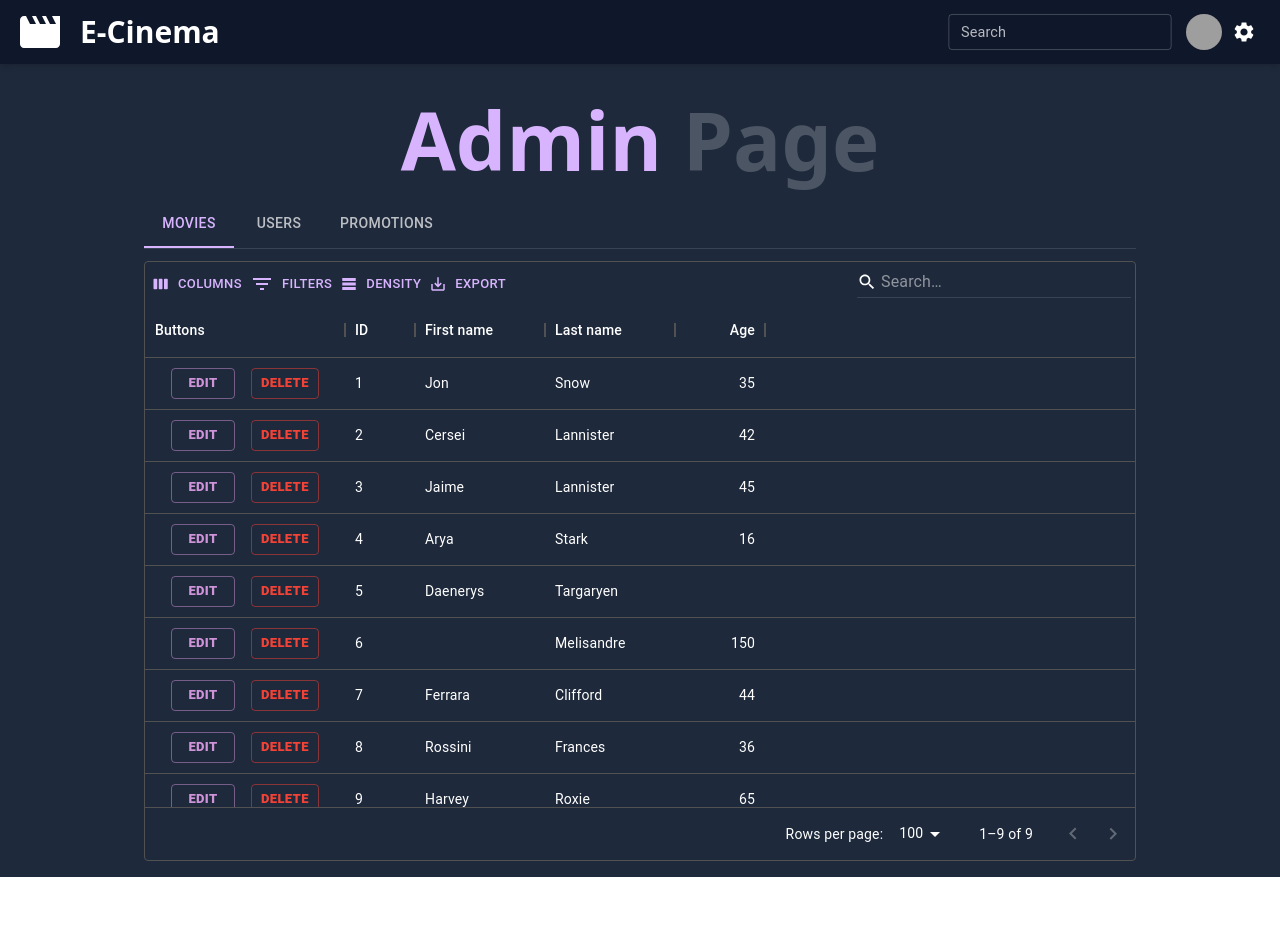
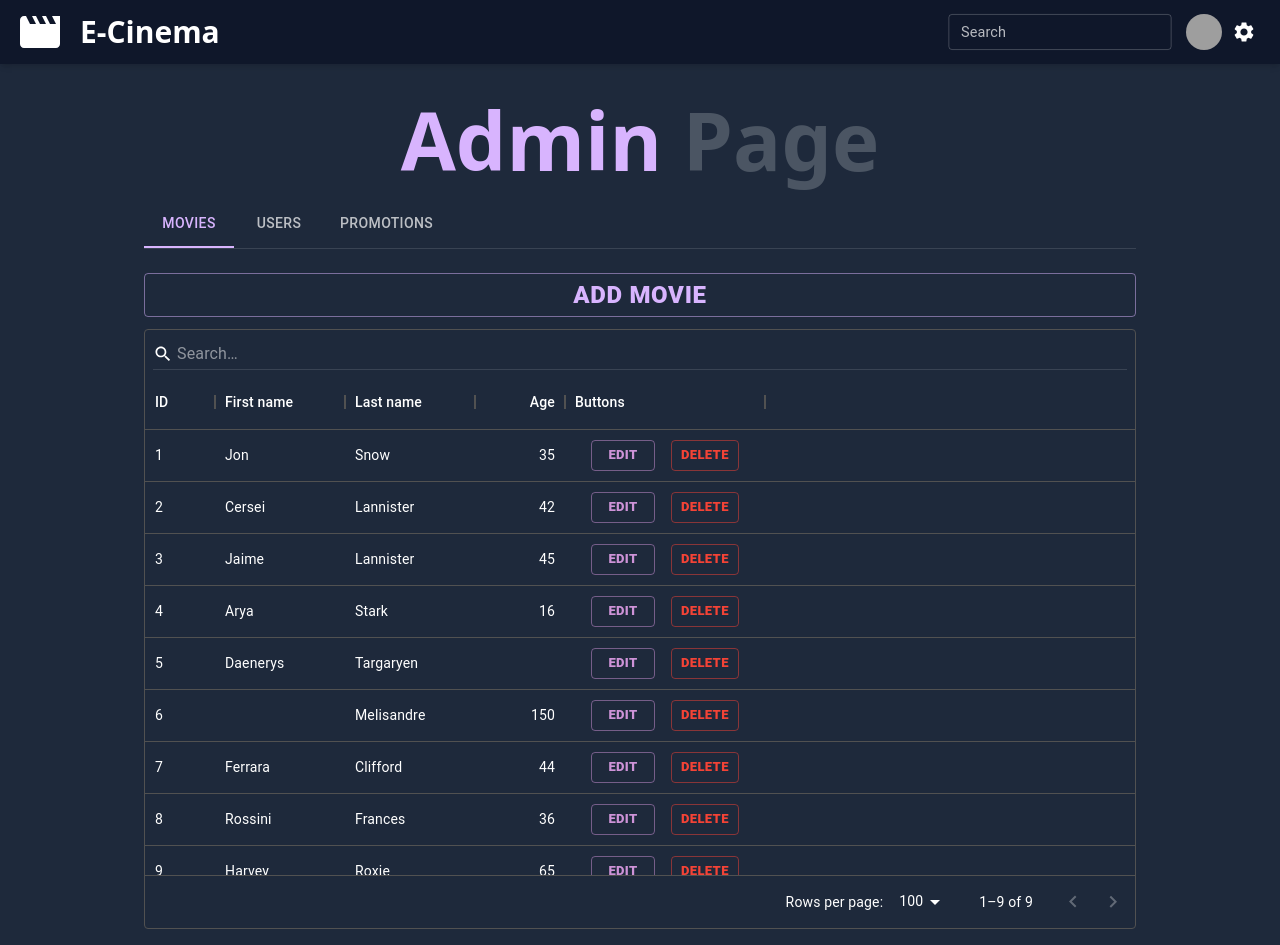
Before and after one commit to Razvan789/4050-FrontEnd, a Next.js app: page /adminPage in a window 1280 px wide. Before the commit the page ends 877 px from the top, so only its background shows below. Built offline with nearby package versions, Linux system fonts and the light colour scheme; grey boxes are pictures that could not be loaded.

Commit message:
Added Modal and fixed styling

```diff
--- a/src/pages/BookTicket/[id].tsx
+++ b/src/pages/BookTicket/[id].tsx
@@ -132,7 +132,7 @@ export default function BookMovie({ movie }: BookMovieProps) {
                 )
             case 3: //----------------------------------------------------------------------------------------------------------------CHECKOUT
                 return (
-                    <div className="flex flex-col w-[500px] mx-auto">
+                    <div className="flex flex-col w-[375px] mx-auto">
                         <h2 className='text-center text-2xl font-extrabold text-purple-300'>Checkout</h2>
                         <div className='flex flex-col items-center justify-between'>
                             <div className='flex flex-col items-center justify-between bg-slate-900 w-[90%] min-h-[50px] border-[1px] border-purple-300 rounded-xl shadow-lg mt-2'>
--- a/src/pages/adminPage.tsx
+++ b/src/pages/adminPage.tsx
@@ -1,11 +1,11 @@
 import Layout from '../components/layout'
 import Head from 'next/head'
-import { DataGrid, GridToolbar, GridColDef, GridRenderCellParams } from '@mui/x-data-grid';
+import { DataGrid, GridToolbar, GridColDef, GridRenderCellParams, GridToolbarContainer, GridToolbarQuickFilter } from '@mui/x-data-grid';
 import { Box } from '@mui/system';
 import Tabs from '@mui/material/Tabs';
 import Tab from '@mui/material/Tab';
 import { useState } from 'react'
-import { Button } from '@mui/material';
+import { Button, Modal, Typography, TextField } from '@mui/material';
 
 const rows = [
     { id: 1, lastName: 'Snow', firstName: 'Jon', age: 35 },
@@ -20,7 +20,39 @@ const rows = [
 
 ];
 
+const modalStyle = {
+    position: 'absolute',
+    top: '50%',
+    left: '50%',
+    transform: 'translate(-50%, -50%)',
+    boxShadow: 24,
+    p: 4,
+};
+
+const customToolbar = () => {
+    return (
+        <GridToolbarContainer className='p-2 pb-0'>
+            <GridToolbarQuickFilter debounceMs={500} className='w-full' />
+
+        </GridToolbarContainer>
+    );
+};
+
+export default function AdminPage() {
+    const [tabValue, setTabValue] = useState(0);
+    const [open, setOpen] = useState(false);
+    const handleOpen = () => setOpen(true);
+    const handleClose = () => setOpen(false);
+    const handleTabChange = (event: React.SyntheticEvent, newValue: number) => {
+        setTabValue(newValue);
+    };
+
     const columns: GridColDef[] = [
+        { field: 'id', headerName: 'ID', width: 70 },
+        { field: 'firstName', headerName: 'First name', width: 130 },
+        { field: 'lastName', headerName: 'Last name', width: 130 },
+        { field: 'age', headerName: 'Age', type: 'number', width: 90 },
+
         {
             field: 'buttons',
             headerName: 'Buttons',
@@ -32,6 +64,7 @@ const columns: GridColDef[] = [
                         variant="outlined"
                         size="small"
                         className='font-extrabold'
+                        onClick={handleOpen}
                         style={{ marginLeft: 16 }}
                         tabIndex={params.hasFocus ? 0 : -1}
                     >
@@ -50,18 +83,7 @@ const columns: GridColDef[] = [
                 </span>
             ),
         },
-    { field: 'id', headerName: 'ID', width: 70 },
-    { field: 'firstName', headerName: 'First name', width: 130 },
-    { field: 'lastName', headerName: 'Last name', width: 130 },
-    { field: 'age', headerName: 'Age', type: 'number', width: 90 },
     ];
-
-export default function AdminPage() {
-    const [tabValue, setTabValue] = useState(0);
-
-    const handleTabChange = (event: React.SyntheticEvent, newValue: number) => {
-        setTabValue(newValue);
-    };
 
     return (
         <Layout>
@@ -82,56 +104,54 @@ export default function AdminPage() {
                     </Tabs>
                 </Box>
                 <TabPanel value={tabValue} index={0}>
+                    <Button variant='outlined' className='w-full my-3 text-2xl font-extrabold'>Add Movie</Button>
                     <Box sx={{ height: 600, width: 1 }}>
                         <DataGrid
                             rows={rows}
                             columns={columns}
-                            components={{ Toolbar: GridToolbar }}
-                            componentsProps={{
-                                toolbar: {
-
-                                    showQuickFilter: true,
-                                    quickFilterProps: { debounceMs: 500 },
-                                },
-                            }}
+                            components={{ Toolbar: customToolbar }}
                         />
                     </Box>
                 </TabPanel>
                 <TabPanel value={tabValue} index={1}>
+
                     <Box sx={{ height: 600, width: 1 }}>
                         <DataGrid
                             rows={rows.slice(0, 6)}
                             columns={columns}
-                            components={{ Toolbar: GridToolbar }}
-                            componentsProps={{
-                                toolbar: {
-
-                                    showQuickFilter: true,
-                                    quickFilterProps: { debounceMs: 500 },
-                                },
-                            }}
+                            components={{ Toolbar: customToolbar }}
                         />
                     </Box>
                 </TabPanel>
                 <TabPanel value={tabValue} index={2}>
+                    <Button variant='outlined' className='w-full my-3 text-2xl font-extrabold'>Add Promotion</Button>
                     <Box sx={{ height: 600, width: 1 }}>
                         <DataGrid
                             rows={rows.slice(0, 2)}
                             columns={columns}
-                            components={{ Toolbar: GridToolbar }}
-                            componentsProps={{
-                                toolbar: {
-
-                                    showQuickFilter: true,
-                                    quickFilterProps: { debounceMs: 500 },
-                                },
-                            }}
+                            components={{ Toolbar: customToolbar }}
                         />
                     </Box>
                 </TabPanel>
 
 
             </main>
+            <Modal
+                open={open}
+                onClose={handleClose}
+                aria-labelledby="modal-modal-title"
+                aria-describedby="modal-modal-description"
+            >
+                <Box sx={modalStyle} className='text-white border-purple-300 border-2 rounded-xl bg-slate-900 w-[350px]'>
+                    <Typography id="modal-modal-title" variant="h6" component="h2">
+                        Text in a modal
+                    </Typography>
+                    <Typography id="modal-modal-description" sx={{ mt: 2 }}>
+                        Duis mollis, est non commodo luctus, nisi erat porttitor ligula.
+                    </Typography>
+                    <TextField label="This is a text field"></TextField>
+                </Box>
+            </Modal>
         </Layout>
 
     )
```
Lines whose indentation alone changed are shown as unchanged.
